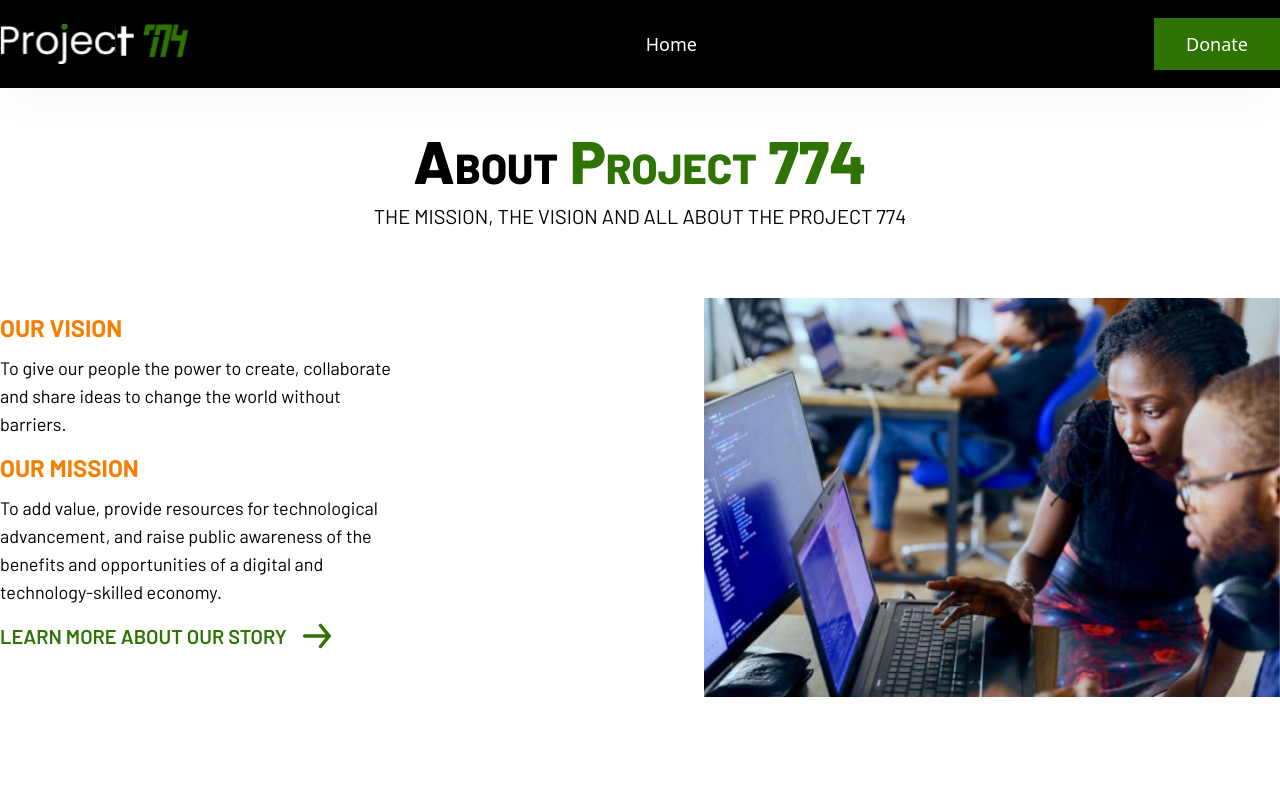
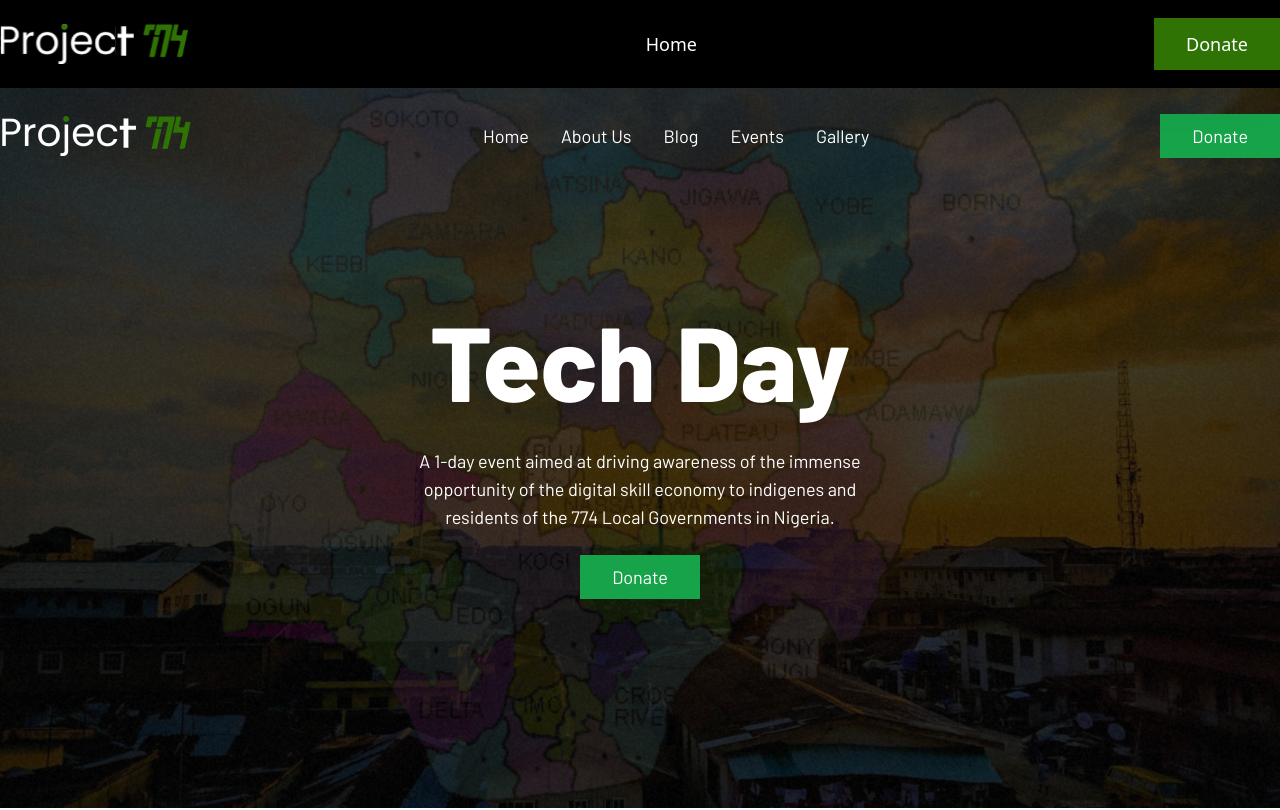
Before and after one commit to geektutor/techday, a Next.js app: page / in a window 1280 px wide. Shown: the top 810 px of the page. Built offline with nearby package versions, Linux system fonts and the light colour scheme.

Commit message:
feat: homepage layout

```diff
--- /dev/null
+++ b/src/components/Layouts/Homepage/Homepage.jsx
@@ -0,0 +1,15 @@
+import { Footer } from "@/components/Footer";
+import { Hero } from "@/components/Hero";
+
+const Homepage = ({ children, title, description }) => {
+  return (
+    <section>
+      <Hero title={title} description={description} />
+
+      {children}
+
+      <Footer />
+    </section>
+  );
+};
+export default Homepage;
--- /dev/null
+++ b/src/components/Layouts/Homepage/index.js
@@ -0,0 +1 @@
+export { default as Homepage } from './Homepage';
--- a/src/components/Layouts/index.js
+++ b/src/components/Layouts/index.js
@@ -1 +1,2 @@
 export * from "./MainLayout/MainLayout";
+export * from './Homepage';
--- a/src/pages/index.js
+++ b/src/pages/index.js
@@ -1,23 +1,22 @@
-import Container from "@/components/Container";
 import About from "@/components/LandingPage/About";
 import Donate from "@/components/LandingPage/Donate";
 import Events from "@/components/LandingPage/Events";
 import HostEvent from "@/components/LandingPage/HostEventCta";
 import Partners from "@/components/LandingPage/Partners";
+import { Homepage } from "@/components/Layouts";
+
 import MainLayout from "@/components/Layouts/MainLayout/MainLayout";
 import SEO from "@/components/Seo";
 
 export default function Home() {
   return (
-    <>
-      <SEO title="techday" description={"Supperb Tech Day"} />
-
+    <Homepage title="Project774 &bull; Inspiring Talents - Making a Difference" description="">
       <About />
       <Events />
       <Partners />
       <Donate />
       <HostEvent />
-    </>
+    </Homepage>
   );
 }
 
```
Also changed, not shown: public/hero-md.jpg (added), public/hero.jpg (added).
